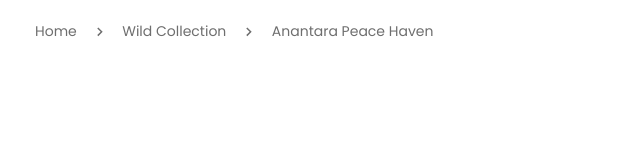
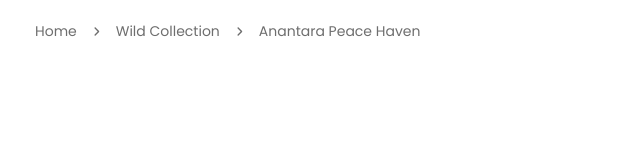
Before and after one commit to ravisinghnath/hotel-listing, a Next.js app: page /wild-collection in a window 1280 px wide. Shown: the top 160 px of the page, without its empty margins (0-640 px from the left). Built offline with nearby package versions, Linux system fonts and the light colour scheme.

Commit message:
breadcrumb changes

```diff
--- a/src/app/components/breadcrumb/Breadcrumb.js
+++ b/src/app/components/breadcrumb/Breadcrumb.js
@@ -1,5 +1,6 @@
 import React from 'react'
 import Link from "next/link"
+import { FaAngleRight } from "react-icons/fa6";
 
 function Breadcrumb(props) {
   return (
@@ -10,13 +11,13 @@
 	  <Link href="#" className="text-secondary-text hover:text-primary-bg">
       {props.title}
 	  </Link>
-	  <svg className="w-5 h-auto fill-current mx-4 text-secondary-text" xmlns="http://www.w3.org/2000/svg" viewBox="0 0 24 24"><path d="M0 0h24v24H0V0z" fill="none"/><path d="M10 6L8.59 7.41 13.17 12l-4.58 4.59L10 18l6-6-6-6z"/></svg>
+	  <FaAngleRight className='text-secondary-text mx-4' size={11} />
 	</li>
 	<li className="inline-flex items-center">
 	  <Link href="#" className="text-secondary-text hover:text-primary-bg">
       {props.subtitle}
 	  </Link>
-	  <svg className="w-5 h-auto fill-current mx-4 text-secondary-text" xmlns="http://www.w3.org/2000/svg" viewBox="0 0 24 24"><path d="M0 0h24v24H0V0z" fill="none"/><path d="M10 6L8.59 7.41 13.17 12l-4.58 4.59L10 18l6-6-6-6z"/></svg>
+	  <FaAngleRight className='text-secondary-text mx-4' size={11} />
 	</li>
 	<li className="inline-flex items-center">
 	  <Link href="#" className="text-secondary-text hover:text-primary-bg">
@@ -25,9 +26,6 @@
 	</li>
   </ul>
       </div>
-
-
-
     </>
   )
 }
--- a/src/app/wild-collection/page.js
+++ b/src/app/wild-collection/page.js
@@ -1,4 +1,4 @@
-import WildBreadcrumb from "../components/breadcrumb/WildBreadcrumb"
+import WildBreadcrumb from "@/app/components/breadcrumb/WildBreadcrumb"
 
 export default function page(){
     return(
```
